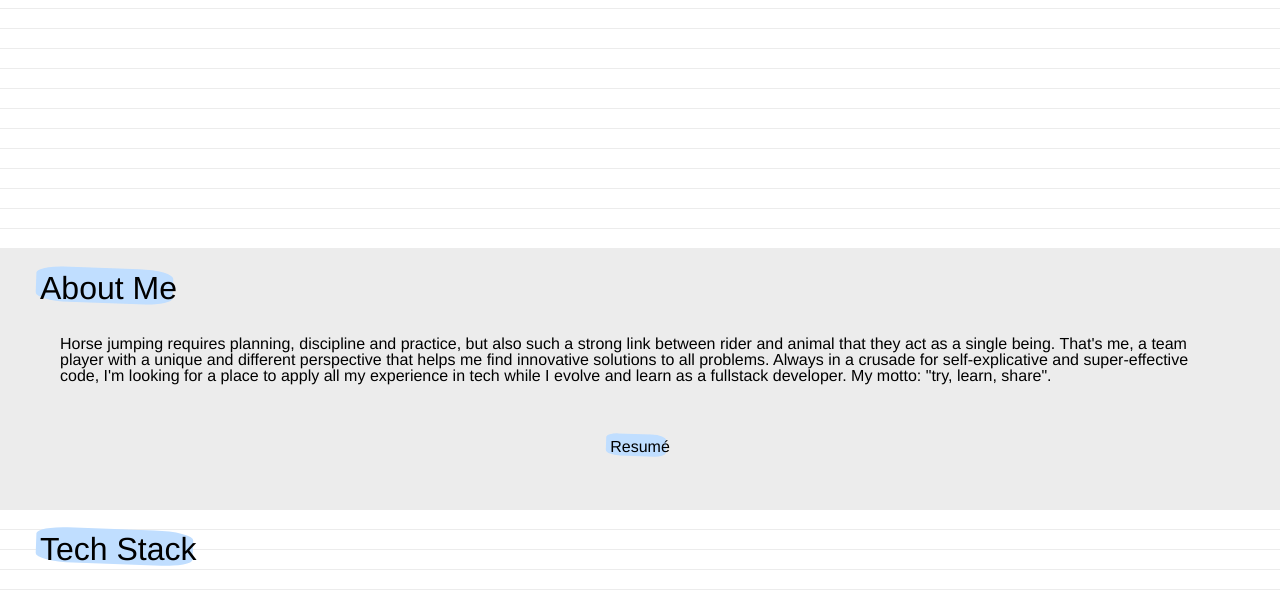
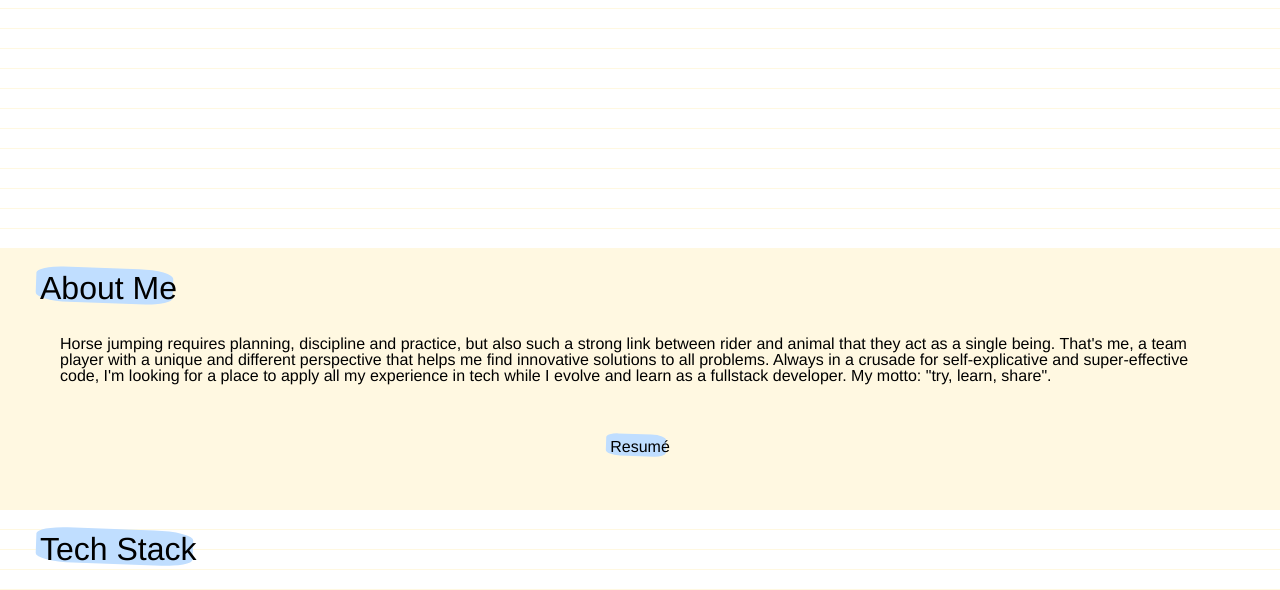
Before and after one commit to lvaldenebro/portfolio, a React app: page / in a window 1280 px wide. Shown: the part 548-1138 px from the top of the page. Built offline with nearby package versions, Linux system fonts and the light colour scheme.

Commit message:
changes temporarily the background color

```diff
--- a/src/styles/core/Variables.scss
+++ b/src/styles/core/Variables.scss
@@ -11,4 +11,4 @@ $medium-light: #ffe5f1;
 $light: #fff8e1;
 $basic: black;
 $basic-light: white;
-$background-light: #ececec;
+$background-light: #fff8e1;
```
